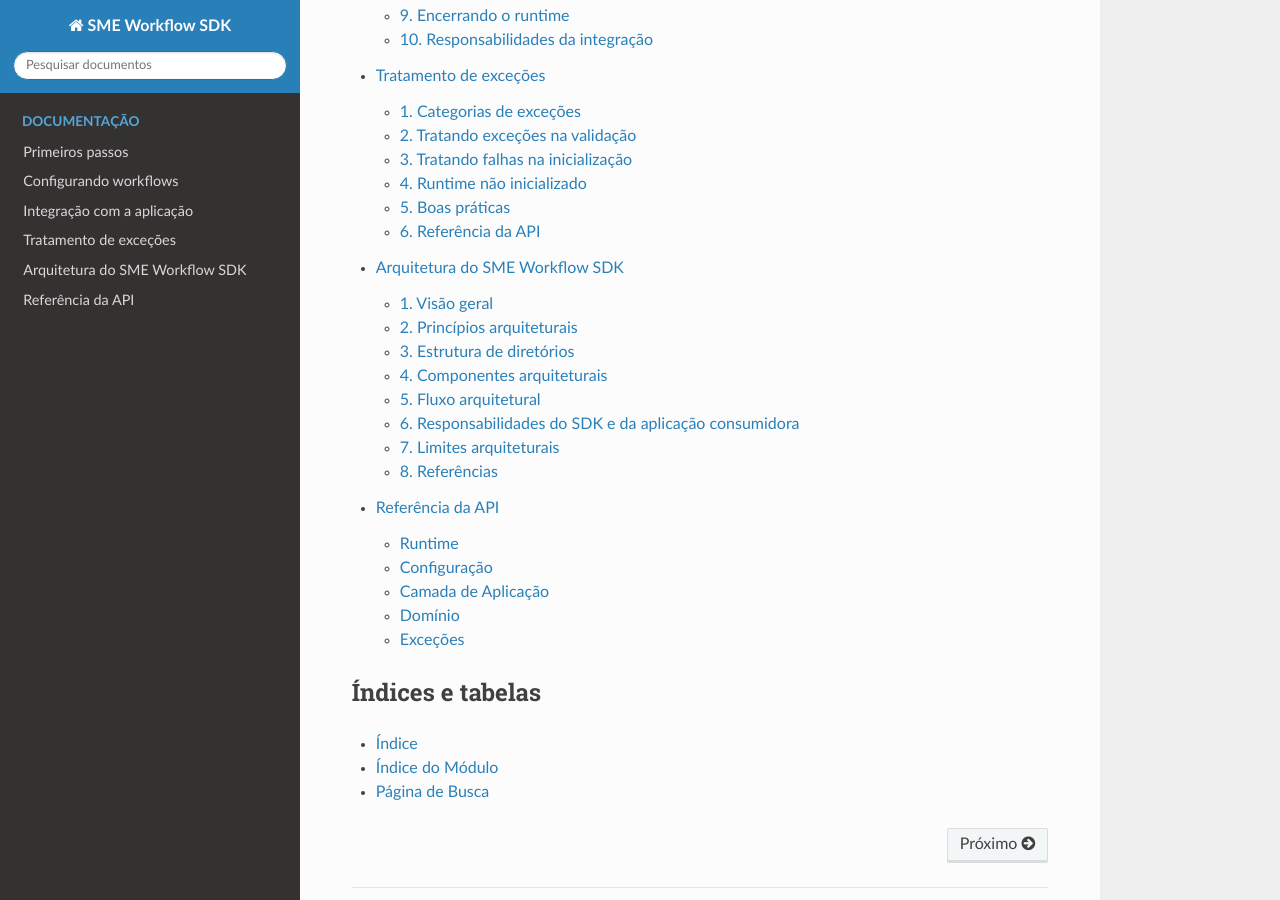
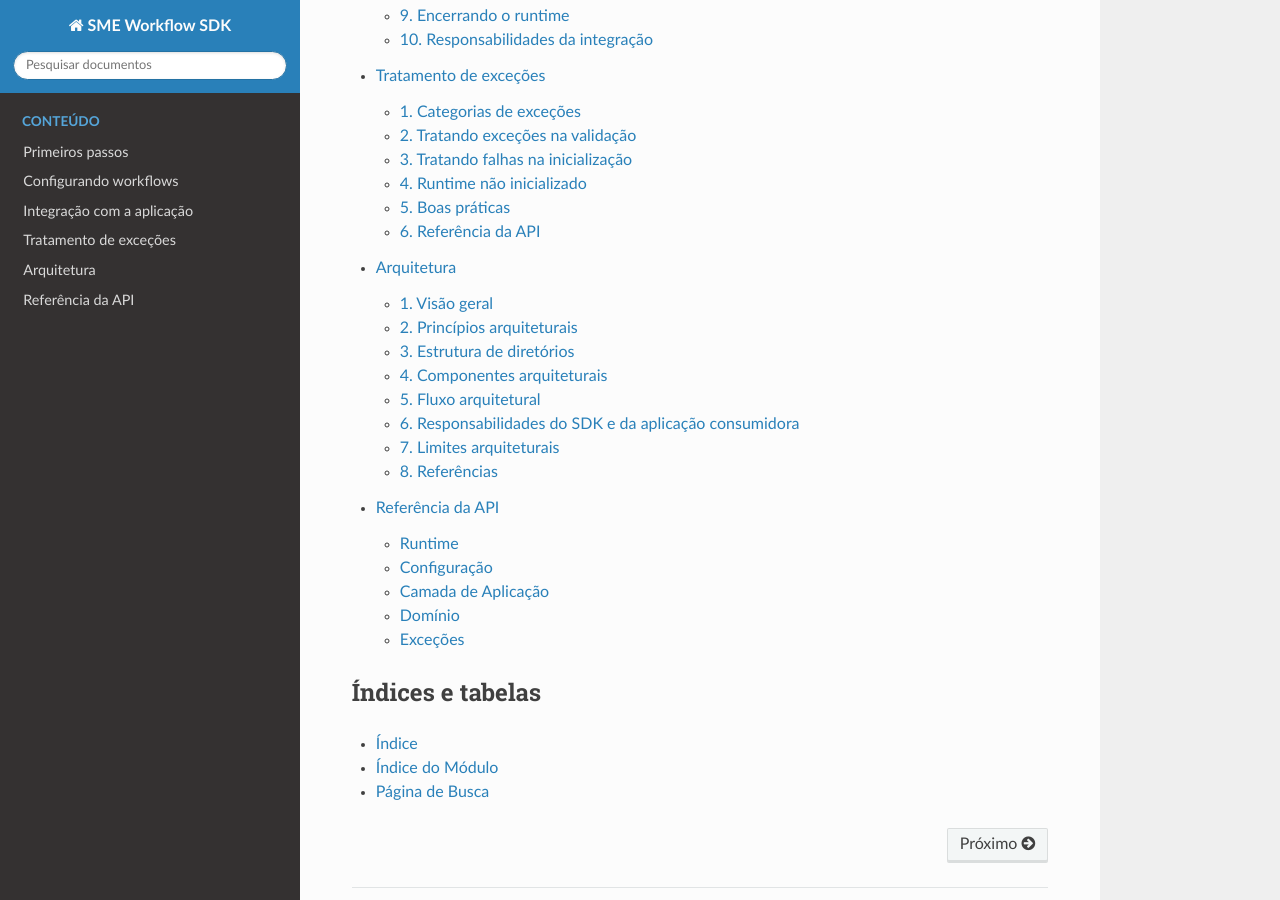
Before and after one commit to prefeiturasp/SME-Workflow-SDK, a Sphinx documentation site: the page built from docs/index.rst, in a window 1280 px wide and 900 px high, scrolled down 1152 px. Built offline with Sphinx 7.4.7 and the Read the Docs theme 3.1.0, drawn with Linux system fonts in a browser that asks for light colours.

Commit message:
docs(159194): atualiza título da seção de arquitetura e corrige legenda da toctree para maior clareza

```diff
--- a/docs/arquitetura.md
+++ b/docs/arquitetura.md
@@ -1,4 +1,4 @@
-# Arquitetura do SME Workflow SDK
+# Arquitetura
 
 ## 1. Visão geral
 
--- a/docs/index.rst
+++ b/docs/index.rst
@@ -18,7 +18,7 @@ e a referência técnica da API do SDK.
 
 .. toctree::
    :maxdepth: 2
-   :caption: Documentação
+   :caption: Conteúdo
 
    primeiros_passos
    configurando_workflow
```
